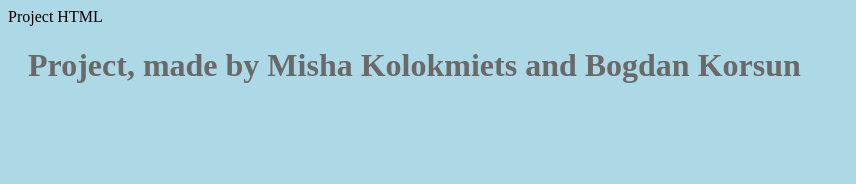
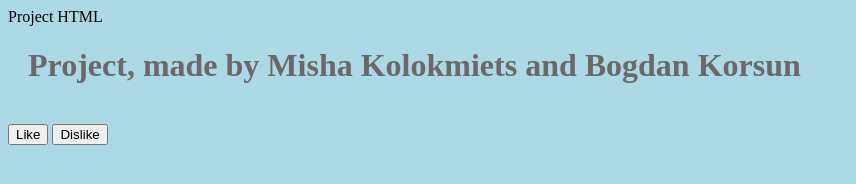
Before and after one commit to Casio25/Frontend_website, a plain HTML site: page index.html in a window 1280 px wide. Shown: the whole page, without its empty margins (0-856 px from the left). Drawn offline with Linux system fonts and the light colour scheme.

Commit message:
added like/dislike button

```diff
--- a/index.html
+++ b/index.html
@@ -9,6 +9,16 @@
         <h1>Project, made by Misha Kolokmiets and Bogdan Korsun</h1>
 
 
+        <div class="main-block">
+            <div class="button-example">
+                <img id="roflan_like", src="./img/roflan_like.jpg" width = "300" style="display:none;" alt="Like"/>
+                <img id="roflan_dislike", src="./img/roflan_dislike.jpg" style="display:none;" alt="Dislike"/><br/>
+                <button onclick="showLikePicture()">Like</button>
+                <button onclick="showDislikePicture()">Dislike</button>
+            </div>
+        </div>
+
+
         <script src="./js/main.js"></script>
         <div id="root"></div>
 
--- a/js/main.js
+++ b/js/main.js
@@ -1,4 +1,14 @@
-autoBrands=['BMW', 'Ferrari', "Porshe"];
-for(let brands in autoBrands){
-    console.log(`${brands} => ${autoBrands[brands]}`)
+
+function showLikePicture(){
+    var likeImage = document.getElementById('roflan_like');
+    var dislikeImage = document.getElementById('roflan_dislike');
+    likeImage.style.display = 'block';
+    dislikeImage.style.display = 'none';
 }
+
+function showDislikePicture(){
+    var dislikeImage = document.getElementById('roflan_dislike');
+    var likeImage = document.getElementById('roflan_like');
+    dislikeImage.style.display = 'block';
+    likeImage.style.display = 'none'
+}
```
Also changed, not shown: img/roflan_dislike.jpg (added), img/roflan_like.jpg (added).
